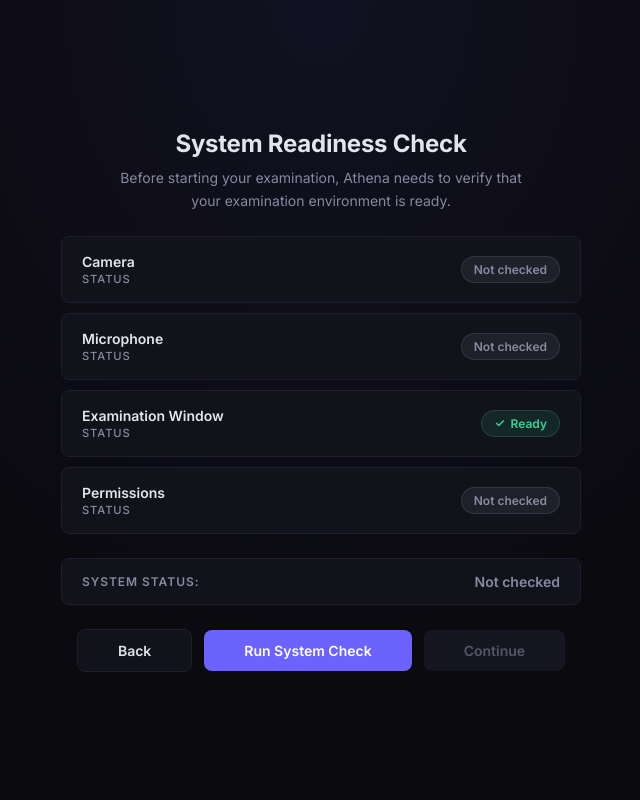
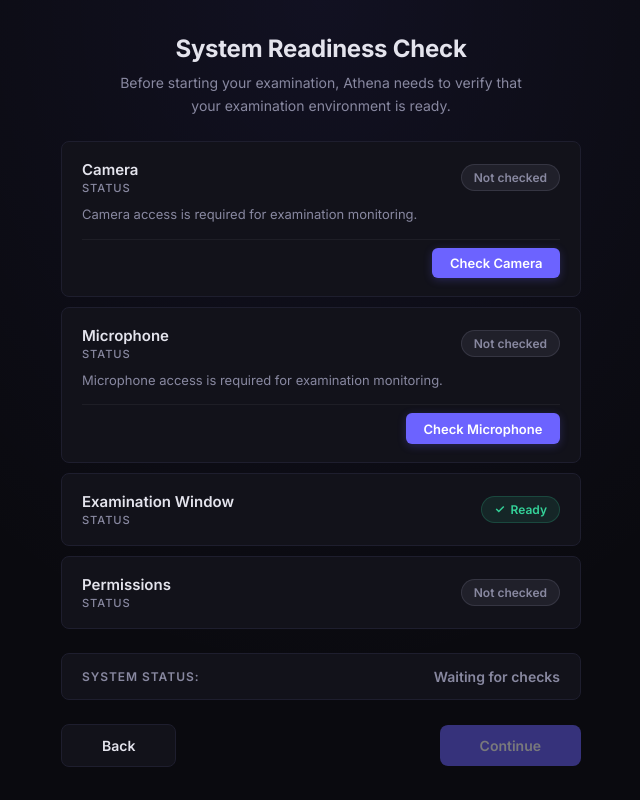
Before and after one commit to batranitika505-tech/desktop-application, a React (Vite) app: page / in a window 1280 px wide. Both pictures are taken after a click on the button "Begin Setup". Shown: the whole page, without its empty margins (319-959 px from the left). Built offline with nearby package versions, Linux system fonts and the light colour scheme.

Commit message:
separate checks

```diff
--- a/src/components/SystemCheckItem.css
+++ b/src/components/SystemCheckItem.css
@@ -6,8 +6,9 @@
   background: var(--color-surface);
   border: 1px solid var(--color-border);
   border-radius: var(--radius);
-  padding: 1rem 1.25rem;
-  gap: 0.5rem;
+  padding: 1.125rem 1.25rem;
+  gap: 0.625rem;
+  transition: border-color var(--transition-fast);
 }
 
 .sci-main {
@@ -23,7 +24,7 @@
 }
 
 .sci-label {
-  font-size: 0.875rem;
+  font-size: 0.9375rem;
   font-weight: 600;
   color: var(--color-text-primary);
 }
@@ -36,14 +37,80 @@
   color: var(--color-text-secondary);
 }
 
+.sci-description {
+  font-size: 0.8125rem;
+  color: var(--color-text-secondary);
+  line-height: 1.5;
+  margin: 0;
+}
+
 .sci-detail {
   font-size: 0.775rem;
   color: #f87171;
   background: rgba(248, 113, 113, 0.08);
   border-left: 3px solid #f87171;
-  padding: 0.35rem 0.6rem;
+  padding: 0.45rem 0.65rem;
   border-radius: 0 4px 4px 0;
-  line-height: 1.4;
+  line-height: 1.45;
+}
+
+.sci-action-row {
+  display: flex;
+  justify-content: flex-end;
+  margin-top: 0.25rem;
+  padding-top: 0.5rem;
+  border-top: 1px solid rgba(255, 255, 255, 0.05);
+}
+
+.sci-btn {
+  font-size: 0.8125rem;
+  font-weight: 600;
+  padding: 0.45rem 1.1rem;
+  border-radius: 6px;
+  cursor: pointer;
+  transition: all var(--transition-fast);
+  border: none;
+  font-family: inherit;
+}
+
+.sci-btn--primary {
+  background: var(--color-accent);
+  color: #fff;
+  box-shadow: 0 2px 8px rgba(108, 99, 255, 0.25);
+}
+
+.sci-btn--primary:hover:not(:disabled) {
+  background: var(--color-accent-hover, #5a52e0);
+  transform: translateY(-1px);
+}
+
+.sci-btn--secondary {
+  background: rgba(255, 255, 255, 0.06);
+  border: 1px solid var(--color-border);
+  color: var(--color-text-primary);
+}
+
+.sci-btn--secondary:hover:not(:disabled) {
+  background: rgba(255, 255, 255, 0.1);
+  border-color: rgba(255, 255, 255, 0.2);
+}
+
+.sci-btn--retry {
+  background: rgba(248, 113, 113, 0.15);
+  border: 1px solid rgba(248, 113, 113, 0.3);
+  color: #f87171;
+}
+
+.sci-btn--retry:hover:not(:disabled) {
+  background: rgba(248, 113, 113, 0.25);
+}
+
+.sci-btn:disabled {
+  opacity: 0.45;
+  cursor: not-allowed;
+  pointer-events: none;
+  transform: none;
+  box-shadow: none;
 }
 
 /* ── Badges ── */
@@ -64,8 +131,9 @@
   line-height: 1;
 }
 
-/* idle — not yet run */
-.sci-badge--idle {
+/* idle / pending — not yet run or waiting */
+.sci-badge--idle,
+.sci-badge--pending {
   background: rgba(136, 136, 160, 0.12);
   color: var(--color-text-secondary);
   border: 1px solid rgba(136, 136, 160, 0.2);
--- a/src/components/SystemCheckItem.jsx
+++ b/src/components/SystemCheckItem.jsx
@@ -2,6 +2,7 @@ import './SystemCheckItem.css';
 
 const ICONS = {
   idle: null,
+  pending: null,
   checking: null,
   ready: '✓',
   denied: '✕',
@@ -11,19 +12,20 @@ const ICONS = {
 
 const DEFAULT_LABELS = {
   idle: 'Not checked',
+  pending: 'Pending',
   checking: 'Checking...',
   ready: 'Ready',
-  denied: 'Permission denied',
-  unavailable: 'Unavailable',
+  denied: 'Action required',
+  unavailable: 'Action required',
   'action-required': 'Action required',
 };
 
-function SystemCheckItem({ id, label, state, badgeText, detail }) {
+function SystemCheckItem({ id, label, state, badgeText, detail, description, action }) {
   const icon = ICONS[state];
   const text = badgeText ?? DEFAULT_LABELS[state] ?? state;
 
   return (
-    <div className="sci" id={`check-${id}`}>
+    <div className={`sci sci--${state}`} id={`check-${id}`}>
       <div className="sci-main">
         <div className="sci-info">
           <span className="sci-label">{label}</span>
@@ -31,15 +33,26 @@ function SystemCheckItem({ id, label, state, badgeText, detail }) {
         </div>
         <span
           className={`sci-badge sci-badge--${state}`}
+          id={`check-${id}-badge`}
           aria-label={`${label} status: ${icon ? icon + ' ' : ''}${text}`}
         >
           {icon && <span className="sci-badge-icon" aria-hidden="true">{icon}</span>}
           <span>{text}</span>
         </span>
       </div>
+      {description && (
+        <p className="sci-description" id={`check-${id}-desc`}>
+          {description}
+        </p>
+      )}
       {detail && (
-        <div className="sci-detail" id={`check-${id}-detail`}>
+        <div className="sci-detail" id={`check-${id}-detail`} role="alert">
           {detail}
+        </div>
+      )}
+      {action && (
+        <div className="sci-action-row">
+          {action}
         </div>
       )}
     </div>
--- a/src/components/SystemCheckScreen.css
+++ b/src/components/SystemCheckScreen.css
@@ -101,24 +101,11 @@
 .syscheck-actions {
   display: flex;
   align-items: center;
-  gap: 0.75rem;
-  flex-wrap: wrap;
-  justify-content: center;
+  justify-content: space-between;
   width: 100%;
 }
 
-/* Disabled button states */
-.syscheck-actions .btn-primary:disabled {
-  background: var(--color-border);
-  color: var(--color-text-secondary);
-  box-shadow: none;
-  cursor: not-allowed;
-  transform: none;
-  opacity: 0.6;
+.syscheck-actions .btn-primary,
+.syscheck-actions .btn-secondary {
+  min-width: 110px;
 }
-
-.syscheck-actions .btn-secondary:disabled {
-  opacity: 0.5;
-  cursor: not-allowed;
-  transform: none;
-}
--- a/src/components/SystemCheckScreen.jsx
+++ b/src/components/SystemCheckScreen.jsx
@@ -8,35 +8,35 @@ function friendlyCameraError(err) {
   if (err.name === 'NotAllowedError' || err.name === 'PermissionDeniedError') {
     return {
       state: 'denied',
-      badgeText: 'Permission denied',
-      detail: 'Camera permission was denied.',
+      badgeText: 'Action required',
+      detail: 'Camera permission was denied. Please allow camera access in macOS System Settings.',
     };
   }
   if (err.name === 'NotFoundError' || err.name === 'DevicesNotFoundError') {
     return {
       state: 'unavailable',
-      badgeText: 'Camera unavailable',
-      detail: 'No camera device was found.',
+      badgeText: 'Action required',
+      detail: 'No camera device was found. Please connect a camera.',
     };
   }
   if (err.name === 'NotReadableError' || err.name === 'TrackStartError') {
     return {
       state: 'unavailable',
-      badgeText: 'Camera unavailable',
+      badgeText: 'Action required',
       detail: 'Camera is currently unavailable.',
     };
   }
   if (err.name === 'SecurityError') {
     return {
       state: 'denied',
-      badgeText: 'Permission denied',
+      badgeText: 'Action required',
       detail: 'Camera access was blocked by security policy.',
     };
   }
   return {
     state: 'unavailable',
-    badgeText: 'Camera unavailable',
-    detail: 'Camera is currently unavailable.',
+    badgeText: 'Action required',
+    detail: 'Camera is currently unavailable. Please check your camera connection and permissions.',
   };
 }
 
@@ -44,35 +44,35 @@ function friendlyMicError(err) {
   if (err.name === 'NotAllowedError' || err.name === 'PermissionDeniedError') {
     return {
       state: 'denied',
-      badgeText: 'Permission denied',
-      detail: 'Microphone permission was denied.',
+      badgeText: 'Action required',
+      detail: 'Microphone permission was denied. Please allow microphone access in macOS System Settings.',
     };
   }
   if (err.name === 'NotFoundError' || err.name === 'DevicesNotFoundError') {
     return {
       state: 'unavailable',
-      badgeText: 'Microphone unavailable',
-      detail: 'No microphone device was found.',
+      badgeText: 'Action required',
+      detail: 'No microphone device was found. Please connect a microphone.',
     };
   }
   if (err.name === 'NotReadableError' || err.name === 'TrackStartError') {
     return {
       state: 'unavailable',
-      badgeText: 'Microphone unavailable',
+      badgeText: 'Action required',
       detail: 'Microphone is currently unavailable.',
     };
   }
   if (err.name === 'SecurityError') {
     return {
       state: 'denied',
-      badgeText: 'Permission denied',
+      badgeText: 'Action required',
       detail: 'Microphone access was blocked by security policy.',
     };
   }
   return {
     state: 'unavailable',
-    badgeText: 'Microphone unavailable',
-    detail: 'Microphone is currently unavailable.',
+    badgeText: 'Action required',
+    detail: 'Microphone is currently unavailable. Please check your microphone connection and permissions.',
   };
 }
 
@@ -91,16 +91,24 @@ function derivePermissions(camera, mic) {
   if (camera.state === 'ready' && mic.state === 'ready') {
     return { state: 'ready', badgeText: 'Ready', detail: null };
   }
+  if (
+    camera.state === 'denied' ||
+    camera.state === 'unavailable' ||
+    camera.state === 'action-required' ||
+    mic.state === 'denied' ||
+    mic.state === 'unavailable' ||
+    mic.state === 'action-required'
+  ) {
     return {
       state: 'action-required',
       badgeText: 'Action required',
       detail: 'Camera and microphone access must be granted.',
     };
   }
+  return { state: 'pending', badgeText: 'Pending', detail: null };
+}
 
 function deriveOverall(camera, mic, examWindow, permissions) {
-  if (camera.state === 'idle' && mic.state === 'idle') return 'idle';
-  if (camera.state === 'checking' || mic.state === 'checking') return 'checking';
   if (
     camera.state === 'ready' &&
     mic.state === 'ready' &&
@@ -109,7 +117,48 @@ function deriveOverall(camera, mic, examWindow, permissions) {
   ) {
     return 'ready';
   }
+  if (
+    camera.state === 'denied' ||
+    camera.state === 'unavailable' ||
+    camera.state === 'action-required' ||
+    mic.state === 'denied' ||
+    mic.state === 'unavailable' ||
+    mic.state === 'action-required'
+  ) {
     return 'failed';
+  }
+  if (camera.state === 'checking' || mic.state === 'checking') {
+    return 'checking';
+  }
+  return 'idle';
+}
+
+function getButtonLabel(state, deviceType) {
+  if (state === 'checking') return 'Checking...';
+  if (state === 'ready') return `Re-check ${deviceType}`;
+  if (state === 'denied' || state === 'unavailable' || state === 'action-required') return 'Try Again';
+  return `Check ${deviceType}`;
+}
+
+function getButtonClass(state) {
+  if (state === 'ready') return 'sci-btn sci-btn--secondary';
+  if (state === 'denied' || state === 'unavailable' || state === 'action-required') return 'sci-btn sci-btn--retry';
+  if (state === 'checking') return 'sci-btn sci-btn--secondary';
+  return 'sci-btn sci-btn--primary';
+}
+
+function getCameraDescription(state) {
+  if (state === 'ready') return 'Camera access is available.';
+  if (state === 'checking') return 'Requesting camera access...';
+  if (state === 'denied' || state === 'unavailable' || state === 'action-required') return null;
+  return 'Camera access is required for examination monitoring.';
+}
+
+function getMicDescription(state) {
+  if (state === 'ready') return 'Microphone access is available.';
+  if (state === 'checking') return 'Requesting microphone access...';
+  if (state === 'denied' || state === 'unavailable' || state === 'action-required') return null;
+  return 'Microphone access is required for examination monitoring.';
 }
 
 // ── Component ──────────────────────────────────────────────────────────────
@@ -117,25 +166,23 @@ function deriveOverall(camera, mic, examWindow, permissions) {
 function SystemCheckScreen({ onBack, onContinue }) {
   const [camera, setCamera] = useState(IDLE);
   const [mic, setMic] = useState(IDLE);
-  const [isRunning, setIsRunning] = useState(false);
+  const [isCheckingCamera, setIsCheckingCamera] = useState(false);
+  const [isCheckingMic, setIsCheckingMic] = useState(false);
 
   // Derived states
   const permissions = derivePermissions(camera, mic);
   const examWindow = WINDOW_READY;
   const overallStatus = deriveOverall(camera, mic, examWindow, permissions);
-  const allReady = overallStatus === 'ready';
+  const allReady = camera.state === 'ready' && mic.state === 'ready';
+  const anyChecking = isCheckingCamera || isCheckingMic;
 
-  // ── Check execution ───────────────────────────────────────────────────────
+  // ── Dedicated Camera Check ────────────────────────────────────────────────
 
-  const runChecks = useCallback(async () => {
-    if (isRunning) return;
-    setIsRunning(true);
+  const checkCamera = useCallback(async () => {
+    if (isCheckingCamera || isCheckingMic) return;
+    setIsCheckingCamera(true);
+    setCamera({ state: 'checking', badgeText: 'Checking...', detail: null });
 
-    // Transition devices to checking
-    setCamera({ state: 'checking', badgeText: 'Checking...', detail: null });
-    setMic({ state: 'checking', badgeText: 'Checking...', detail: null });
-
-    // 1. Camera check
     let cameraResult;
     let cameraStream = null;
     try {
@@ -154,10 +201,18 @@ function SystemCheckScreen({ onBack, onContinue }) {
           } catch (_) {}
         });
       }
+      setIsCheckingCamera(false);
     }
     setCamera(cameraResult);
+  }, [isCheckingCamera, isCheckingMic]);
 
-    // 2. Microphone check
+  // ── Dedicated Microphone Check ────────────────────────────────────────────
+
+  const checkMicrophone = useCallback(async () => {
+    if (isCheckingMic || isCheckingCamera) return;
+    setIsCheckingMic(true);
+    setMic({ state: 'checking', badgeText: 'Checking...', detail: null });
+
     let micResult;
     let micStream = null;
     try {
@@ -176,25 +231,64 @@ function SystemCheckScreen({ onBack, onContinue }) {
           } catch (_) {}
         });
       }
+      setIsCheckingMic(false);
     }
     setMic(micResult);
-
-    setIsRunning(false);
-  }, [isRunning]);
+  }, [isCheckingMic, isCheckingCamera]);
 
   const handleContinue = () => {
-    if (!allReady || isRunning) return;
+    if (!allReady || anyChecking) return;
     if (onContinue) {
       onContinue();
     }
   };
 
   const overallLabel = {
-    idle: 'Not checked',
+    idle: 'Waiting for checks',
     checking: 'Checking...',
-    ready: '✓ System ready',
-    failed: '✕ Action required',
+    ready: 'Ready',
+    failed: 'Action required',
   }[overallStatus];
+
+  // Camera action button
+  const cameraAction = (
+    <button
+      type="button"
+      id="check-camera-btn"
+      className={getButtonClass(camera.state)}
+      onClick={checkCamera}
+      disabled={anyChecking}
+      aria-label={
+        camera.state === 'ready'
+          ? 'Re-check camera permission'
+          : camera.state === 'checking'
+          ? 'Checking camera permission'
+          : 'Check camera permission'
+      }
+    >
+      {getButtonLabel(camera.state, 'Camera')}
+    </button>
+  );
+
+  // Microphone action button
+  const micAction = (
+    <button
+      type="button"
+      id="check-mic-btn"
+      className={getButtonClass(mic.state)}
+      onClick={checkMicrophone}
+      disabled={anyChecking}
+      aria-label={
+        mic.state === 'ready'
+          ? 'Re-check microphone permission'
+          : mic.state === 'checking'
+          ? 'Checking microphone permission'
+          : 'Check microphone permission'
+      }
+    >
+      {getButtonLabel(mic.state, 'Microphone')}
+    </button>
+  );
 
   return (
     <div className="syscheck">
@@ -209,10 +303,30 @@ function SystemCheckScreen({ onBack, onContinue }) {
 
         {/* ── Check list ── */}
         <div className="syscheck-list">
-          <SystemCheckItem id="camera" label="Camera" {...camera} />
-          <SystemCheckItem id="microphone" label="Microphone" {...mic} />
-          <SystemCheckItem id="exam-window" label="Examination Window" {...examWindow} />
-          <SystemCheckItem id="permissions" label="Permissions" {...permissions} />
+          <SystemCheckItem
+            id="camera"
+            label="Camera"
+            description={getCameraDescription(camera.state)}
+            action={cameraAction}
+            {...camera}
+          />
+          <SystemCheckItem
+            id="microphone"
+            label="Microphone"
+            description={getMicDescription(mic.state)}
+            action={micAction}
+            {...mic}
+          />
+          <SystemCheckItem
+            id="exam-window"
+            label="Examination Window"
+            {...examWindow}
+          />
+          <SystemCheckItem
+            id="permissions"
+            label="Permissions"
+            {...permissions}
+          />
         </div>
 
         {/* ── Overall status section ── */}
@@ -228,7 +342,7 @@ function SystemCheckScreen({ onBack, onContinue }) {
             type="button"
             onClick={onBack}
             id="back-btn"
-            disabled={isRunning}
+            disabled={anyChecking}
           >
             Back
           </button>
@@ -236,21 +350,11 @@ function SystemCheckScreen({ onBack, onContinue }) {
           <button
             className="btn-primary"
             type="button"
-            id="run-check-btn"
-            onClick={runChecks}
-            disabled={isRunning}
-          >
-            {isRunning ? 'Checking...' : 'Run System Check'}
-          </button>
-
-          <button
-            className="btn-primary"
-            type="button"
             id="continue-btn"
             onClick={handleContinue}
-            disabled={!allReady || isRunning}
-            aria-disabled={!allReady || isRunning}
-            title={!allReady ? 'All system checks must pass before continuing.' : undefined}
+            disabled={!allReady || anyChecking}
+            aria-disabled={!allReady || anyChecking}
+            title={!allReady ? 'Both camera and microphone checks must pass before continuing.' : undefined}
           >
             Continue
           </button>
```
Lines whose indentation alone changed are shown as unchanged.
